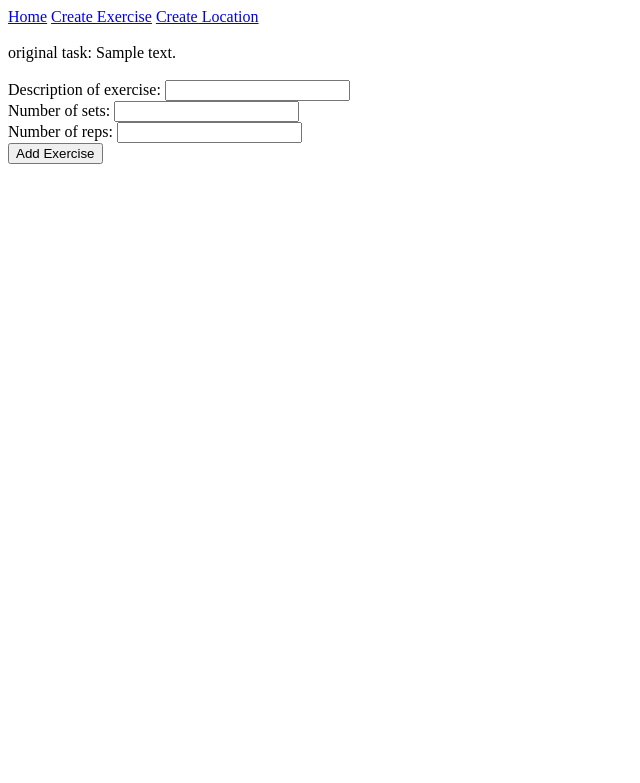
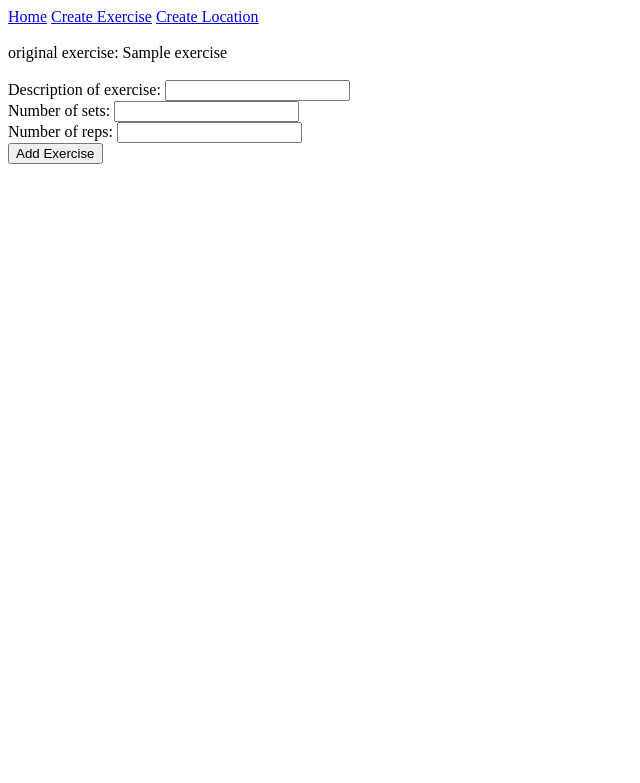
Before and after one commit to abaseen-popal/exercise_project, a Flask app: page /update_exercise/1 in a window 1280 px wide. Shown: the top 783 px of the page, without its empty margins (0-640 px from the left). Run offline with Flask 2, Linux system fonts and the light colour scheme; tables that the repository leaves empty hold one stand-in row (values such as "Sample post").

Commit message:
Adding some changes to the html file

```diff
--- a/application/templates/update.html
+++ b/application/templates/update.html
@@ -1,7 +1,7 @@
 {%extends 'layout.html' %}
 {% block body %}
 <br><br>
-original task: {{exercise.description}}
+original exercise: {{exercise.exercise_name}}
 <br><br>
 <form action='' method="POST">
     {{form.hidden_tag() }}
--- a/application/templates/update_location.html
+++ b/application/templates/update_location.html
@@ -1,7 +1,7 @@
 {%extends 'layout.html' %}
 {% block body %}
 <br><br>
-original task: {{locations.description}}
+original location: {{locations.location_name}}
 <br><br>
 <form action='' method="POST">
     {{form.hidden_tag() }}
```
